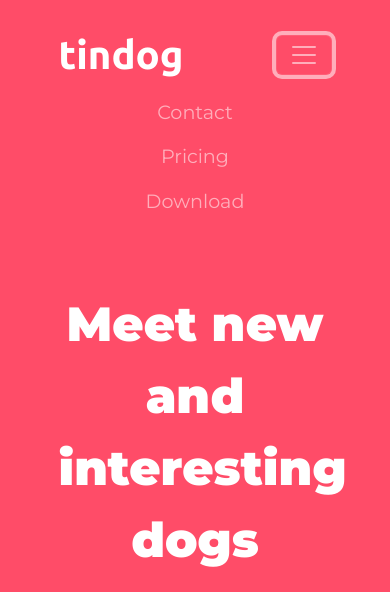
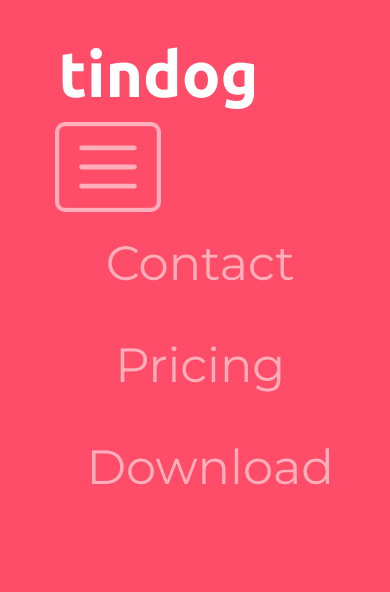
Before and after one commit to flaveeoos/TinDog, a plain HTML site: page index.html in a window 390 px wide. Both pictures are taken after a click on the button "Toggle navigation". Shown: the top 592 px of the page. Drawn offline with nearby package versions, Linux system fonts and the light colour scheme; a script that the page names is missing.

Commit message:
modified @media for nav

```diff
--- a/css/styles.css
+++ b/css/styles.css
@@ -33,7 +33,7 @@ h1, h2, h3, h4, h5, h6{
 }
 
 .navbar{
-    padding-bottom: 4rem;
+    padding-bottom: 4.5rem;
 }
 
 .nav-item{
@@ -92,6 +92,25 @@ h1, h2, h3, h4, h5, h6{
         width: 50%;
         margin-top: 20px;
     }
+
+    .navbar-toggler{
+        font-size: 3rem;
+    }
+
+    .navbar-brand{
+        font-size: 4rem;
+    }
+
+    .navbar-nav a{
+        font-size: 3rem;
+        padding: 4%;
+        margin-top: 4%;
+    }
+
+    nav{
+        margin-bottom: 5%;
+    }
+
 }
 
 /* ! FEATURES */
```
